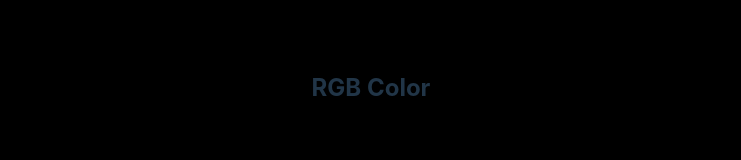
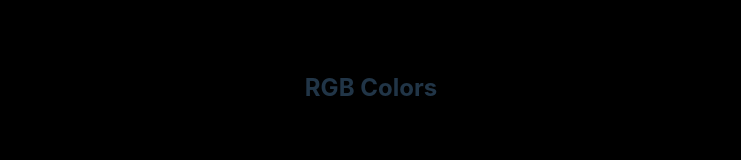
Before and after one commit to lolade-ilori/mini-projects, a React (Vite) app: page / in a window 1280 px wide. Shown: the part 251-411 px from the top of the page, without its empty margins (269-1010 px from the left). Built offline with nearby package versions, Linux system fonts and the light colour scheme.

Commit message:
testing cicd with vercel

```diff
--- a/src/components/random-color/RandomColor.tsx
+++ b/src/components/random-color/RandomColor.tsx
@@ -69,7 +69,7 @@ const RandomColor = () => {
         </div>
 
         <div className="text-wrap">
-          <h2> {colorType} Color</h2>
+          <h2> {colorType} Colors</h2>
 
           <h1>{color}</h1>
         </div>
```
Also changed, not shown: 1 other file (tests, documents, lock files or other folders).
